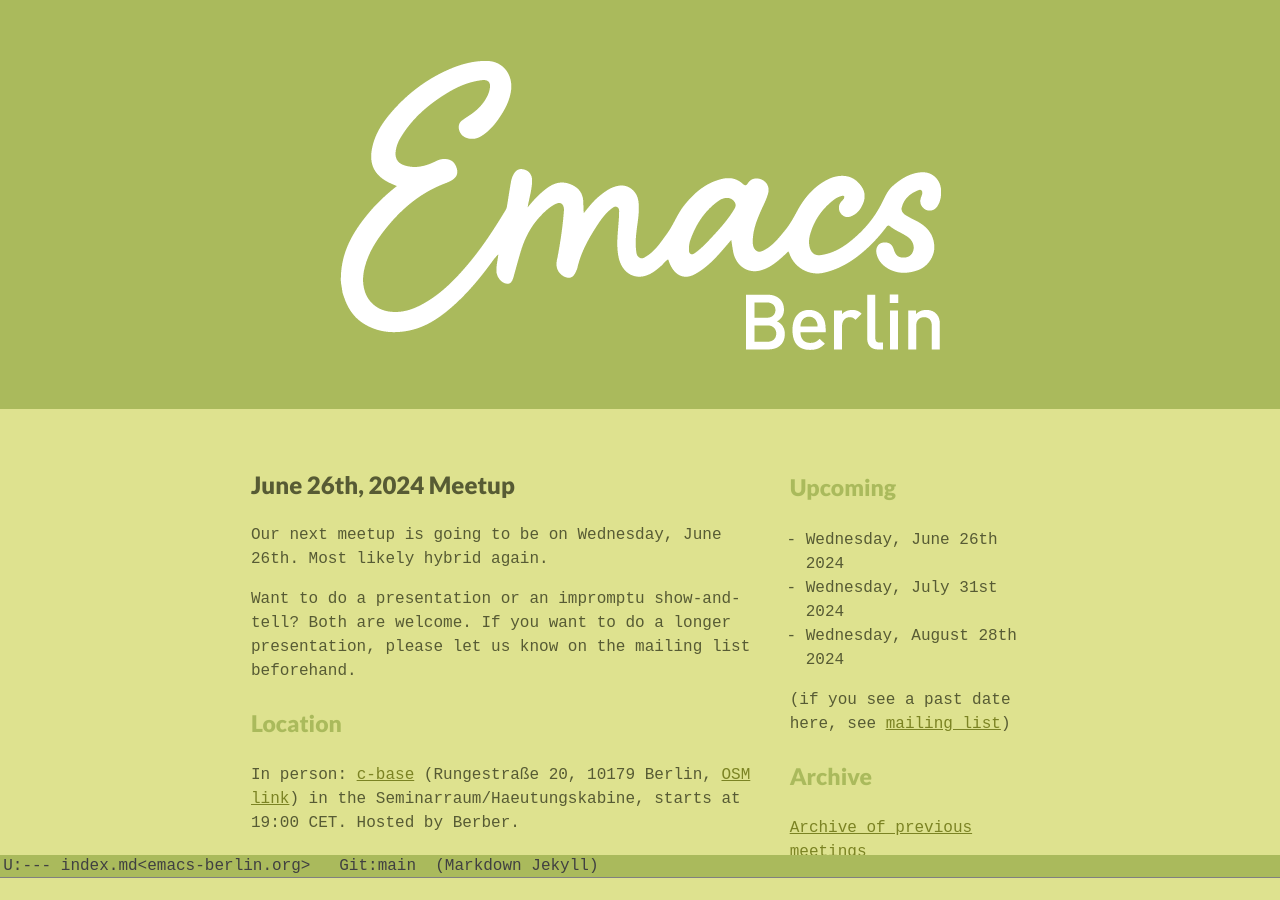
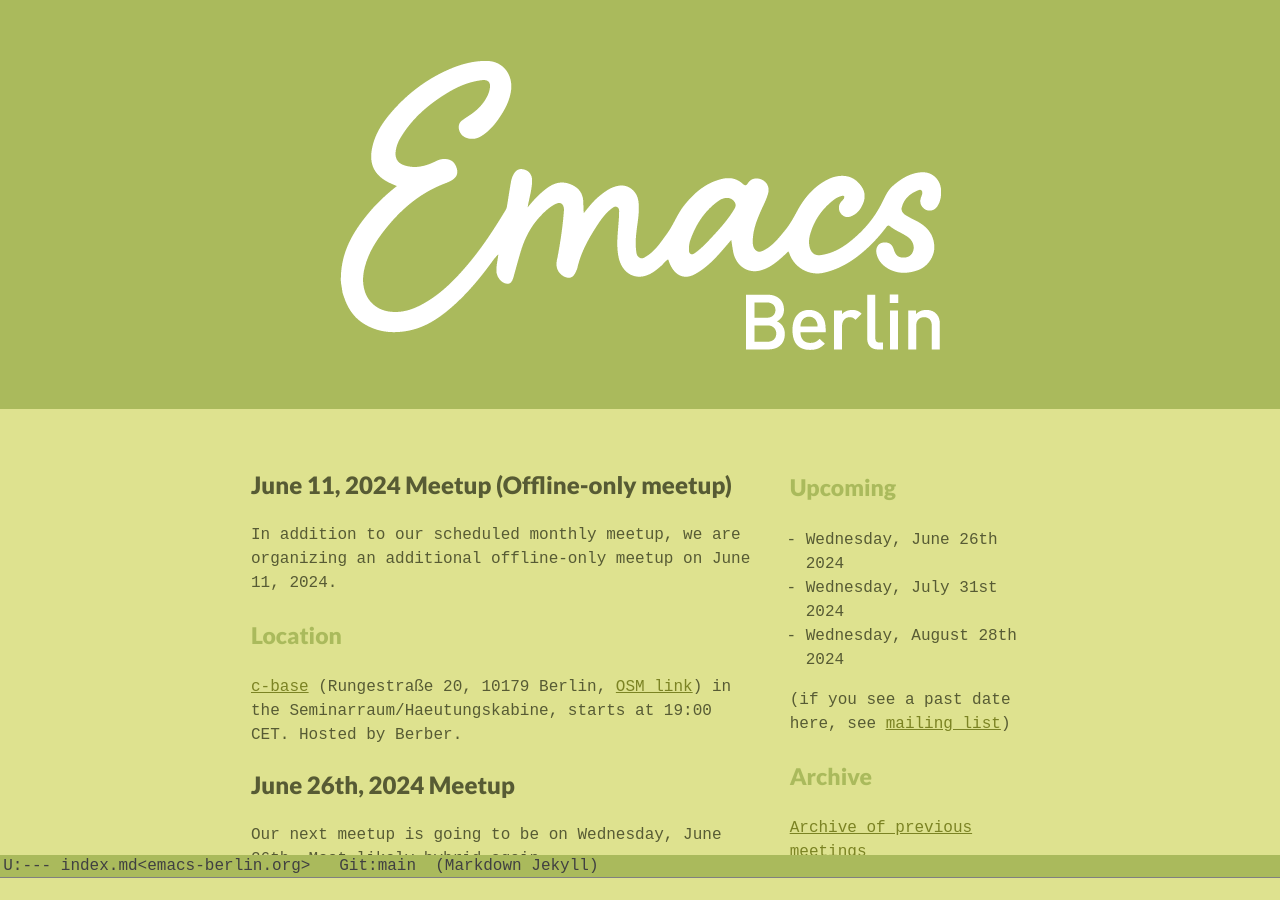
Before and after one commit to emacs-berlin/emacs-berlin.org, a Jekyll site: the page built from index.md, in a window 1280 px wide and 900 px high. Built offline with Jekyll 4.4.1, drawn with Linux system fonts in a browser that asks for light colours.

Commit message:
June 11 offline-only meetup

```diff
--- a/index.md
+++ b/index.md
@@ -12,6 +12,17 @@
 </div></div></section>
 
 <section id="below-fold"><div class="row"><div class="medium-8 columns">
+
+# June 11, 2024 Meetup (Offline-only meetup)
+
+In addition to our scheduled monthly meetup, we are organizing an additional
+offline-only meetup on June 11, 2024.
+
+### Location
+
+[c-base](https://c-base.org/impressum) (Rungestraße 20, 10179 Berlin,
+[OSM link](https://www.openstreetmap.org/node/260050809)) in the
+Seminarraum/Haeutungskabine, starts at 19:00 CET. Hosted by Berber.
 
 # June 26th, 2024 Meetup
 
```
